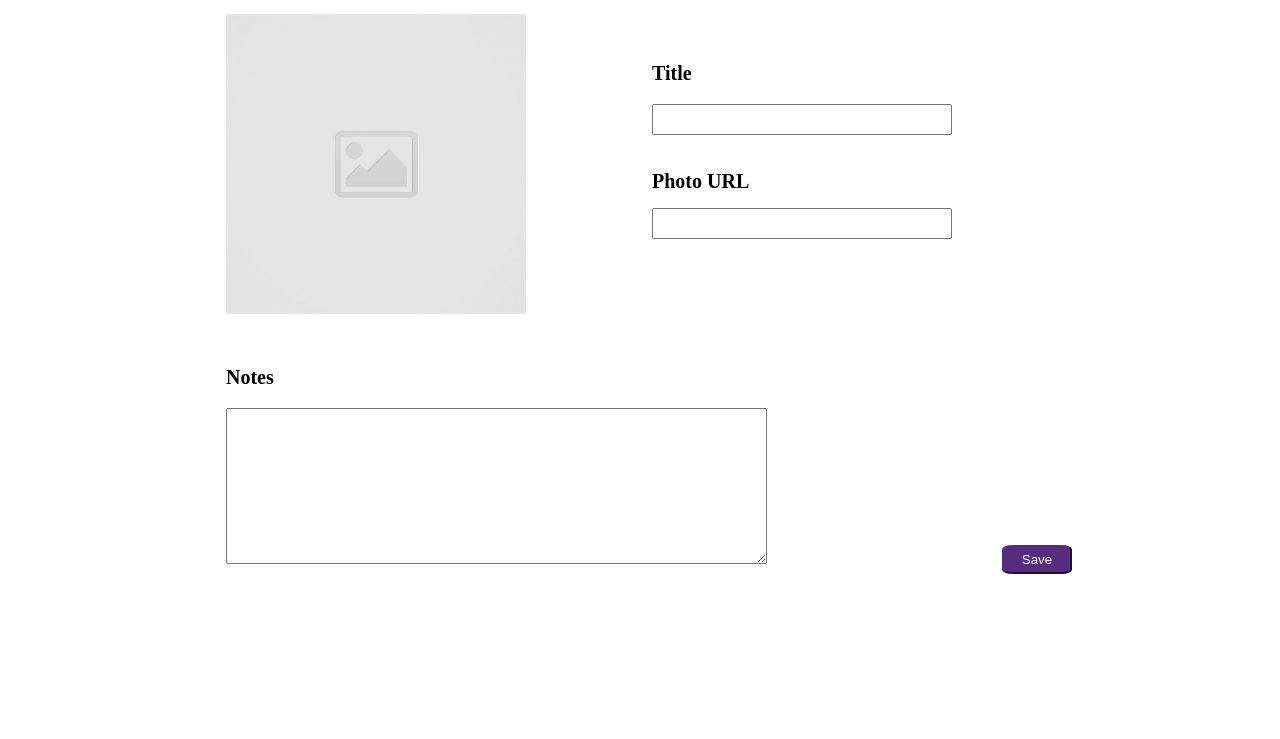
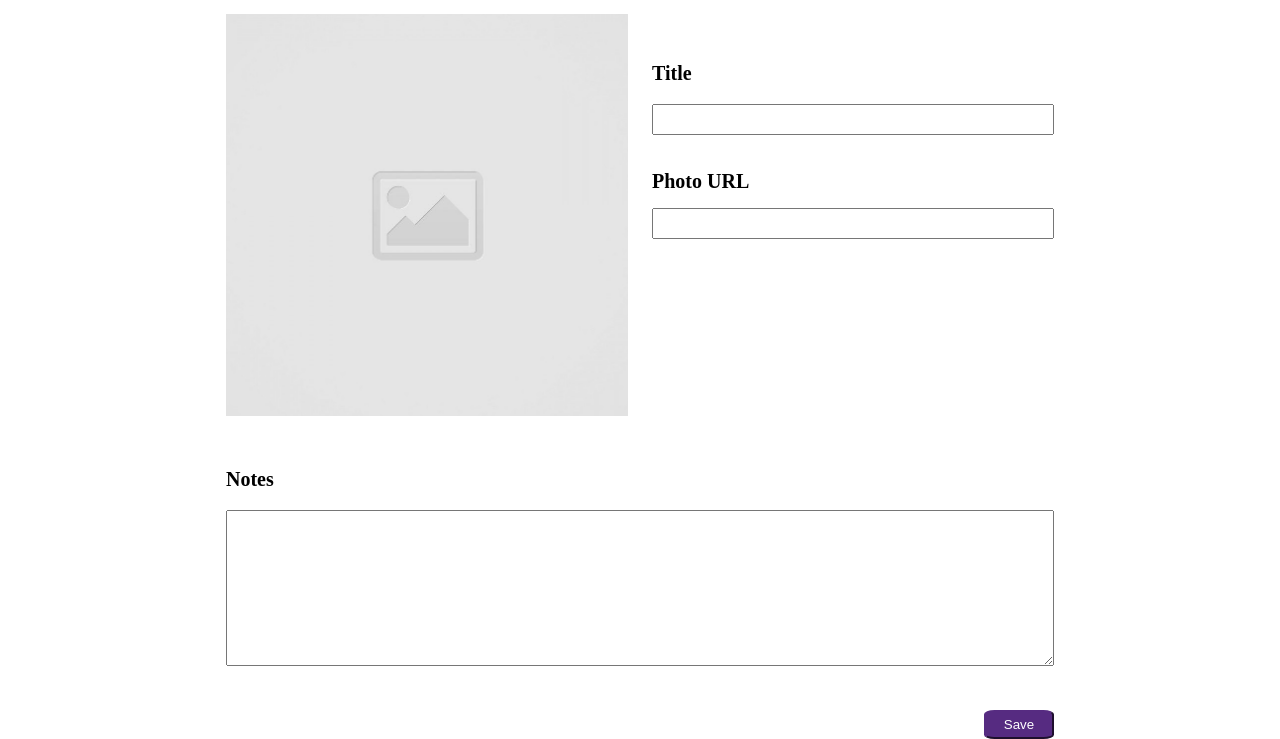
Before and after one commit to kyle-foral/code-journal, a website: page index.html in a window 1280 px wide. Shown: the part 184-923 px from the top of the page. Before the commit the page ends 800 px from the top, so only its background shows below. Drawn offline with Linux system fonts and the light colour scheme.

Commit message:
completed html for both layouts

```diff
--- a/css/layout.css
+++ b/css/layout.css
@@ -28,14 +28,14 @@ header {
 input {
   flex-basis: 50%;
   position: relative;
-  width: 300px;
+  width: 100%;
   padding: 6px;
   margin-top: 15px;
 }
 
 textarea {
   margin-top: 15px;
-  flex-basis: 75%;
+  width: 100%;
 }
 
 label {
@@ -49,7 +49,7 @@ form p:nth-child(1) {
 
 button {
   position: relative;
-  left: 430px;
+  flex-basis: end;
   padding: 5px 10px;
   width: 70px;
   border-radius: 15%;
@@ -63,8 +63,14 @@ button {
 }
 
 img {
-  width: 300px;
+  width: 100%;
   column-fill: auto;
+}
+
+.sub {
+  justify-content: flex-end;
+  text-align: end;
+  align-items: flex-end;
 }
 
 @media screen and (min-width: 768px) {
@@ -82,14 +88,14 @@ img {
   }
 
   img {
-    width: 300px;
+    width: 100%;
     column-fill: auto;
   }
 
   input {
     flex-basis: 50%;
     position: relative;
-    width: 300px;
+    width: 100%;
     padding: 6px;
     margin-top: 15px;
   }
@@ -97,11 +103,11 @@ img {
   textarea {
     margin-top: 15px;
     flex-basis: 75%;
+    width: 100%;
   }
 
   button {
     position: relative;
-    left: 230px;
     padding: 5px 10px;
     width: 70px;
     border-radius: 15%;
@@ -109,4 +115,10 @@ img {
     background-color: rgb(86, 43, 129);
     color: white;
   }
+
+  .sub {
+    justify-content: flex-end;
+    text-align: end;
+    align-items: flex-end;
+  }
 }
--- a/index.html
+++ b/index.html
@@ -25,6 +25,7 @@
       </div>
     </div>
   </header>
+
   <main class="container">
     <div data-view="entry-form">
       <form>
@@ -64,11 +65,17 @@
                 <strong>Notes</strong> <br>
                 <textarea name="notes" cols="65" rows="10"></textarea>
               </label>
-              <button class="save" type="button"> Save </button>
             </p>
           </div>
         </div>
 
+        <div class="row">
+          <div class="column-full">
+            <div class="sub">
+              <button class="save" type="button"> Save </button>
+            </div>
+          </div>
+        </div>
       </form>
     </div>
     <div data-view="entries" class="hidden"></div>
```
